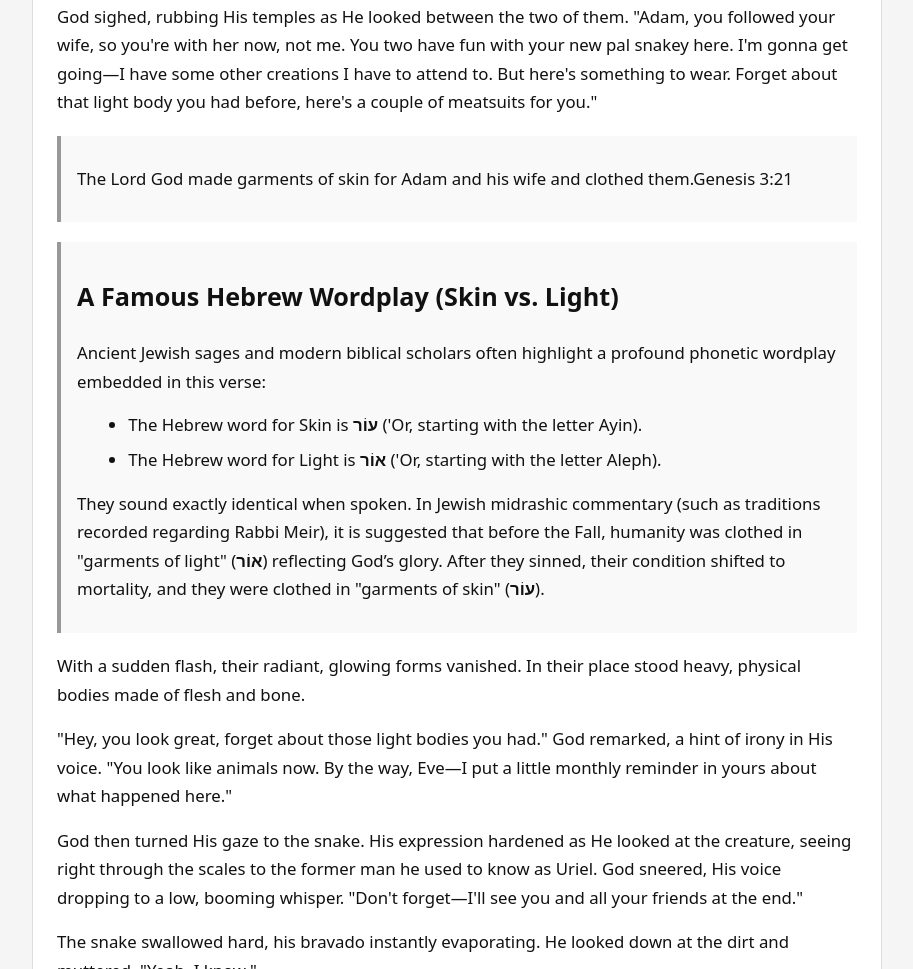
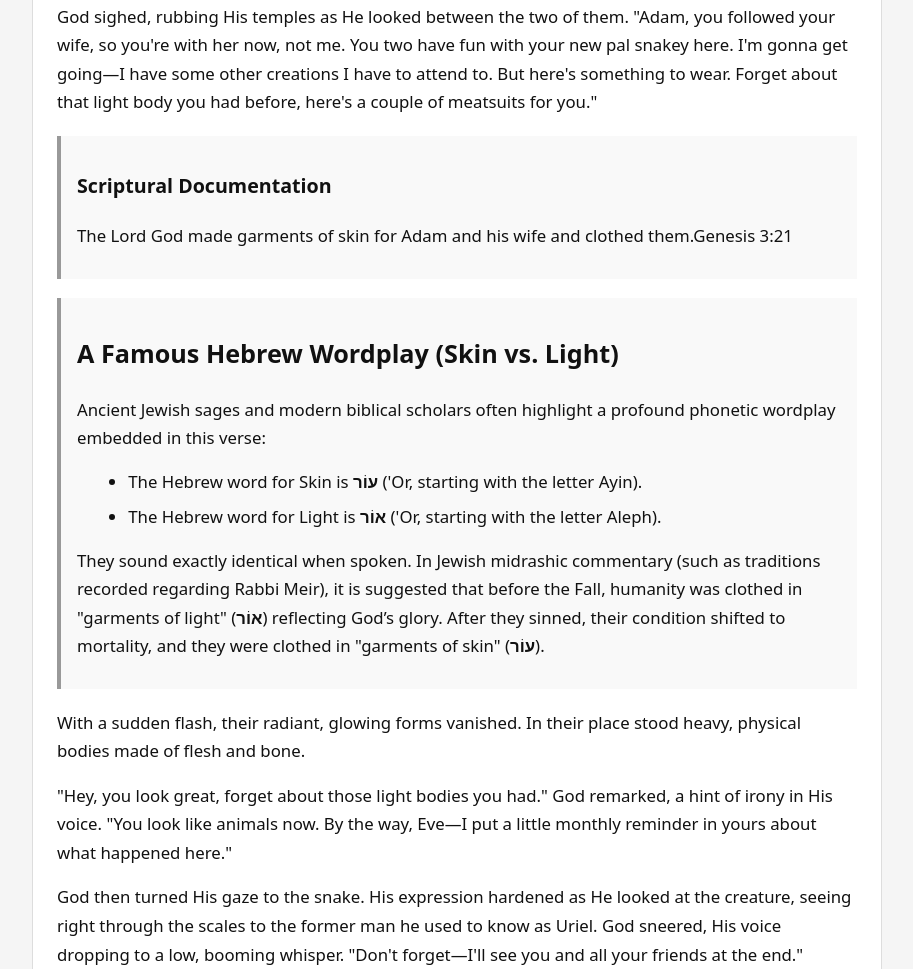
Before and after one commit to RaphaelAsanti/the-end-of-time, a plain HTML site: page chapter4-the-fall.html in a window 1280 px wide. Shown: the part 4819-5788 px from the top of the page, without its empty margins (183-1096 px from the left). Drawn offline with Linux system fonts and the light colour scheme.

Commit message:
Add scriptural documentation section to chapter4

```diff
--- a/chapter4-the-fall.html
+++ b/chapter4-the-fall.html
@@ -231,6 +231,7 @@ In the blink of an eye, the solid-light universe dematerializes into nothing and
 <p>Eve immediately pointed downward. "The snake tricked me! He told me you were just scared of us, and he totally peer-pressured me into it."</p>
 <p>God sighed, rubbing His temples as He looked between the two of them. "Adam, you followed your wife, so you're with her now, not me. You two have fun with your new pal snakey here. I'm gonna get going&mdash;I have some other creations I have to attend to. But here's something to wear. Forget about that light body you had before, here's a couple of meatsuits for you."</p>
 <div class="inset sidebar">
+    <h3>Scriptural Documentation</h3>
 <p>The Lord God made garments of skin for Adam and his wife and clothed them.Genesis 3:21</p>
 </div>
     <div class="inset sidebar">
```
